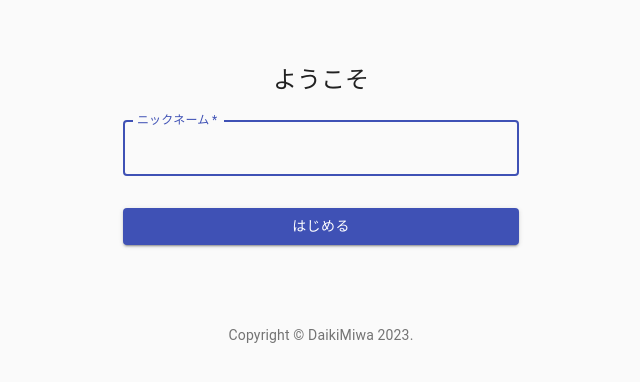
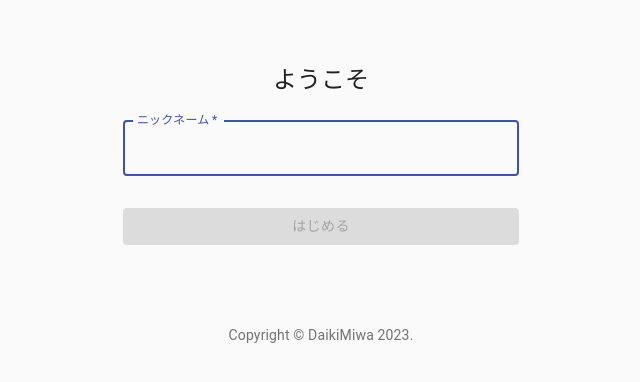
Before and after one commit to DaikiMiwa/idobatakaigi, a React (Create React App) app: page / in a window 1280 px wide. Shown: the top 382 px of the page, without its empty margins (319-959 px from the left). Built offline with nearby package versions, Linux system fonts and the light colour scheme.

Commit message:
setName by clicking

```diff
--- a/src/components/SignIn.js
+++ b/src/components/SignIn.js
@@ -1,4 +1,4 @@
-import React from 'react';
+import React, { useEffect,useState } from 'react';
 import Button from '@material-ui/core/Button';
 import CssBaseline from '@material-ui/core/CssBaseline';
 import TextField from '@material-ui/core/TextField';
@@ -46,6 +46,14 @@ const useStyles = makeStyles((theme) => ({
 
 export default function SignIn({ setName }) {
   const classes = useStyles();
+  const [disable, setDisabled] = useState(true)
+  const [string, setString] = useState('')
+  console.log(string)
+
+  useEffect(()=>{
+    const disable = string===''
+    setDisabled(disable)
+  },[string]);
 
   return (
     <Container component="main" maxWidth="xs">
@@ -65,6 +73,7 @@ export default function SignIn({ setName }) {
             name="name"
             autoComplete="email"
             autoFocus
+            onChange={(e) => setString(e.target.value)}
           />
           <Button
             type="submit"
@@ -72,6 +81,7 @@ export default function SignIn({ setName }) {
             variant="contained"
             color="primary"
             className={classes.submit}
+            disabled={disable}
           >
             はじめる
           </Button>
```
